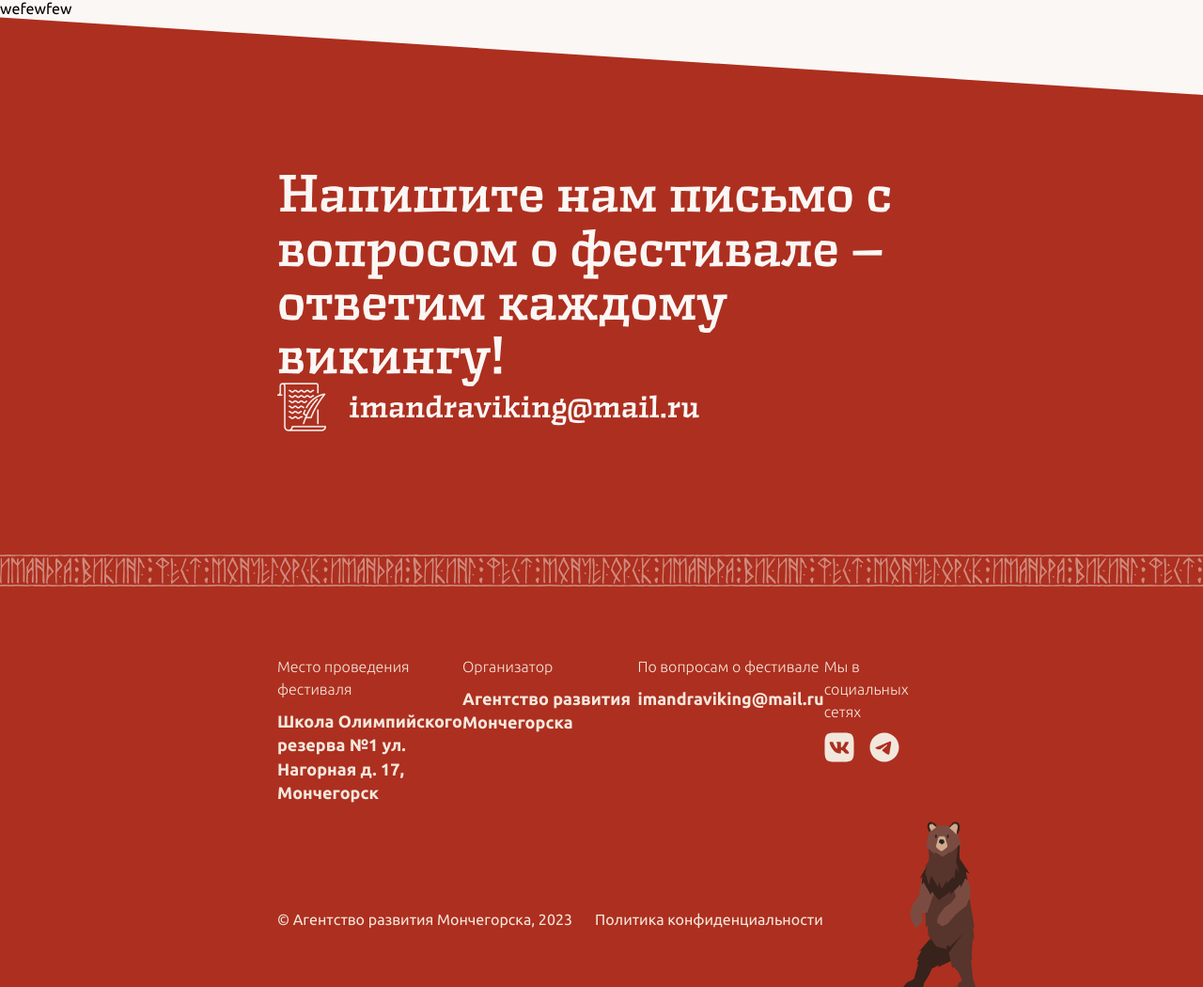
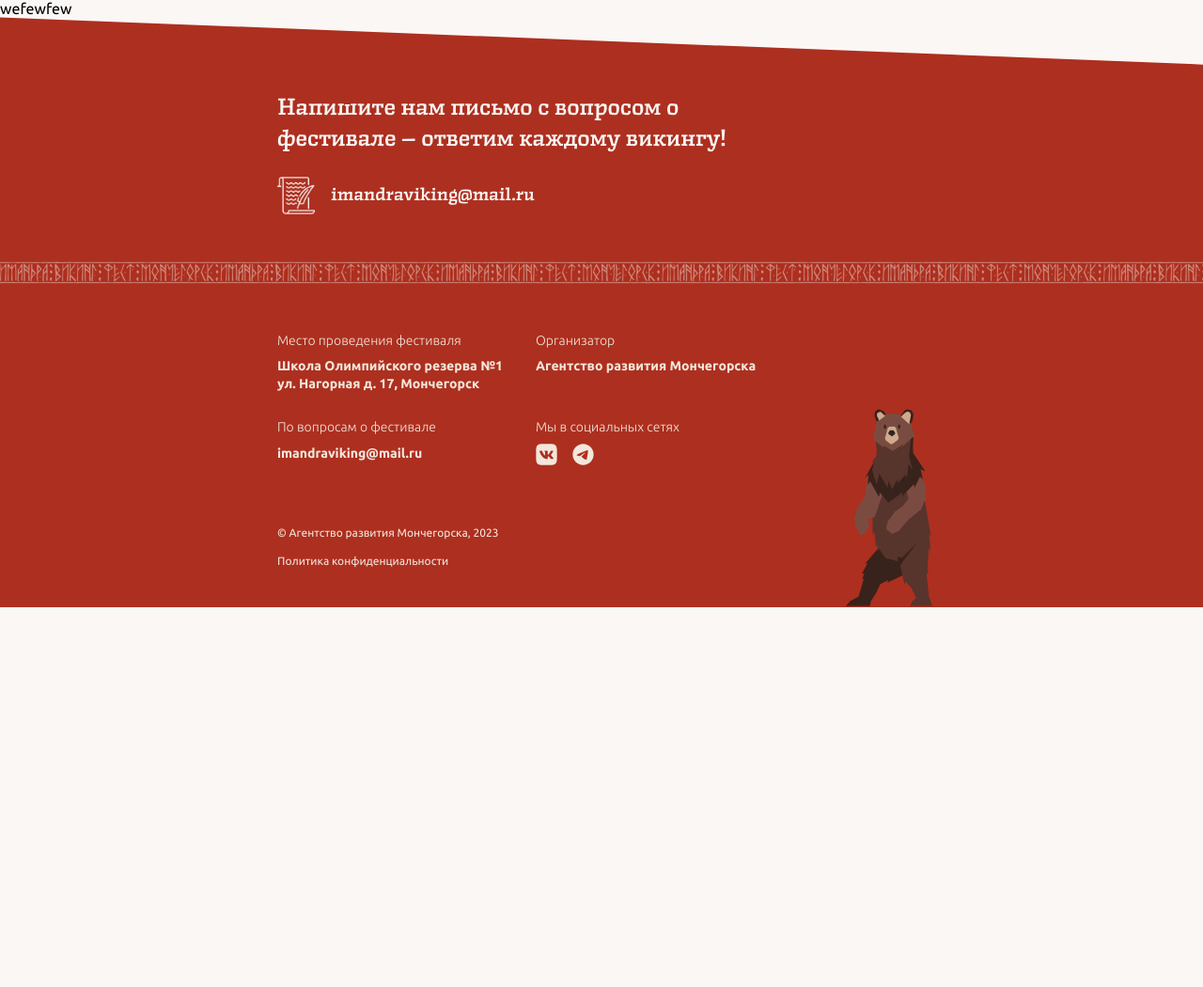
Before and after one commit to The73756/viking, a website: page src/index.html in a window 1280 px wide. Shown: the whole page at 94% size. After the commit the page ends 800 px from the top, so only its background shows below. Drawn offline with nearby package versions, Linux system fonts and the light colour scheme; files that its build step writes are made by us from their sources; files whose address does not match are found by name.

Commit message:
finish footer

```diff
--- a/gulp/version.json
+++ b/gulp/version.json
@@ -1,3 +1,3 @@
 {
-    "main": "20230527201545"
+    "main": "20230527214842"
 }
--- a/src/html/footer.html
+++ b/src/html/footer.html
@@ -85,7 +85,7 @@
         Политика конфиденциальности
       </a>
       <img
-        src="/img/beer.png"
+        src="/img/beer.svg"
         alt=""
         aria-hidden="true"
         class="footer-bottom__img"
--- a/src/scss/base/classes.scss
+++ b/src/scss/base/classes.scss
@@ -3,13 +3,16 @@
   max-width: 1345px;
   padding: 0 15px;
   width: 100%;
-  @media (max-width: 1539px) {
+
+  @include desktop {
     max-width: 1100px;
   }
-  @media (max-width: 1365px) {
+
+  @include laptop {
     max-width: 720px;
   }
-  @media (max-width: 767px) {
+
+  @include tablet {
     max-width: none;
   }
 }
--- /dev/null
+++ b/src/scss/base/media.scss
@@ -0,0 +1,23 @@
+@mixin desktop {
+  @media (max-width: (1539px)) {
+    @content;
+  }
+}
+
+@mixin laptop {
+  @media (max-width: (1365px)) {
+    @content;
+  }
+}
+
+@mixin tablet {
+  @media (max-width: (767px)) {
+    @content;
+  }
+}
+
+@mixin mobile {
+  @media (max-width: (359px)) {
+    @content;
+  }
+}
--- a/src/scss/components/footer.scss
+++ b/src/scss/components/footer.scss
@@ -1,9 +1,12 @@
-@import "../base/templates";
-
 .footer {
-  -webkit-clip-path: polygon(0 0, 100% 8%, 100% 100%, 0 100%);
+  --webkit-clip-path: polygon(0 0, 100% 8%, 100% 100%, 0 100%);
   clip-path: polygon(0 0, 100% 8%, 100% 100%, 0 100%);
   background-color: var(--red-dark);
+
+  @include tablet {
+    --webkit-clip-path: polygon(0 0, 100% 4%, 100% 100%, 0 100%);
+    clip-path: polygon(0 0, 100% 4%, 100% 100%, 0 100%);
+  }
 
   &-top {
     padding-top: 160px;
@@ -15,7 +18,27 @@
       display: flex;
       justify-content: space-between;
       align-items: center;
-      flex-wrap: wrap;
+
+      @include laptop {
+        flex-direction: column;
+        align-items: flex-start;
+        gap: 25px;
+      }
+    }
+
+    @include desktop {
+      padding-top: 114px;
+      padding-bottom: 97px;
+    }
+
+    @include laptop {
+      padding-top: 80px;
+      padding-bottom: 50px;
+    }
+
+    @include tablet {
+      padding-top: 70px;
+      padding-bottom: 40px;
     }
   }
 
@@ -27,6 +50,17 @@
       font-weight: 500;
       font-size: 52px;
       line-height: 110%;
+
+      @include desktop {
+        font-size: 35px;
+        line-height: 110%;
+      }
+
+      @include laptop {
+        max-width: 500px;
+        font-size: 23px;
+        line-height: 140%;
+      }
     }
   }
 
@@ -35,11 +69,20 @@
       display: flex;
       gap: 24px;
       align-items: center;
+
+      @include desktop {
+        gap: 17px;
+      }
     }
 
     &__icon {
       width: 52px;
       height: 52px;
+
+      @include desktop {
+        width: 40px;
+        height: 40px;
+      }
     }
 
     &__link {
@@ -50,6 +93,16 @@
       @include hover {
         color: var(--biege-middle);
       }
+
+      @include desktop {
+        font-size: 23px;
+        line-height: 140%;
+      }
+
+      @include laptop {
+        font-size: 18px;
+        line-height: 140%;
+      }
     }
   }
 
@@ -57,7 +110,21 @@
     font-family: "Ubuntu", "sans-serif";
     background-image: url("../img/footer-line.png");
     background-repeat: no-repeat;
+    background-size: contain;
     padding-top: 108px;
+
+    @include desktop {
+      background-size: auto 34px;
+      padding-top: 74px;
+    }
+
+    @include laptop {
+      background-size: auto 24px;
+    }
+
+    @include tablet {
+      padding-top: 64px;
+    }
   }
 
   .footer-list {
@@ -71,6 +138,17 @@
       line-height: 150%;
       padding: 0;
       margin: 0 0 10px;
+
+      @include desktop {
+        font-size: 14px;
+        line-height: 150%;
+        margin: 0 0 7px;
+      }
+
+      @include tablet {
+        font-size: 13px;
+        line-height: 150%;
+      }
     }
 
     &__content,
@@ -82,6 +160,16 @@
       font-style: normal;
       padding: 0;
       margin: 0;
+
+      @include desktop {
+        font-size: 14px;
+        line-height: 140%;
+      }
+
+      @include tablet {
+        font-size: 13px;
+        line-height: 140%;
+      }
     }
 
     &__link {
@@ -90,6 +178,19 @@
       @include hover {
         color: var(--biege-middle);
       }
+    }
+
+    &__item {
+      @include laptop {
+        max-width: 250px;
+        width: 100%;
+      }
+    }
+
+    @include laptop {
+      flex-wrap: wrap;
+      justify-content: flex-start;
+      gap: 25px;
     }
   }
 
@@ -106,6 +207,11 @@
       @include hover {
         fill: var(--biege-middle);
       }
+
+      @include desktop {
+        width: 23px;
+        height: 23px;
+      }
     }
   }
 
@@ -120,6 +226,29 @@
       padding-top: 110px;
       padding-bottom: 60px;
       position: relative;
+
+      @include desktop {
+        padding-top: 60px;
+        padding-bottom: 40px;
+        font-size: 14px;
+        line-height: 150%;
+        gap: 16px;
+      }
+
+      @include laptop {
+        font-size: 12px;
+        line-height: 150%;
+        flex-direction: column;
+        gap: 12px;
+      }
+
+      @include tablet {
+        padding-top: 40px;
+        padding-bottom: 30px;
+        font-size: 11px;
+        line-height: 150%;
+        gap: 4px;
+      }
     }
 
     &__text {
@@ -132,6 +261,18 @@
       position: absolute;
       right: -38.5px;
       bottom: 0;
+
+      @include desktop {
+        width: 57px;
+        height: 130px;
+        right: -28.5px;
+      }
+
+      @include laptop {
+        width: 93px;
+        height: 212px;
+        right: 7px;
+      }
     }
   }
 }
--- a/src/scss/style.scss
+++ b/src/scss/style.scss
@@ -3,6 +3,7 @@
 @import "./base/vars";
 @import "./base/templates";
 @import "./base/settings";
+@import "./base/media";
 @import "./base/classes";
 
 // ui
```
Also changed, not shown: dist/css/style.css, dist/css/style.min.css, dist/img/beer.svg (added), dist/img/stack/sprite.stack.html, dist/index.html, src/img/beer.svg (added).
